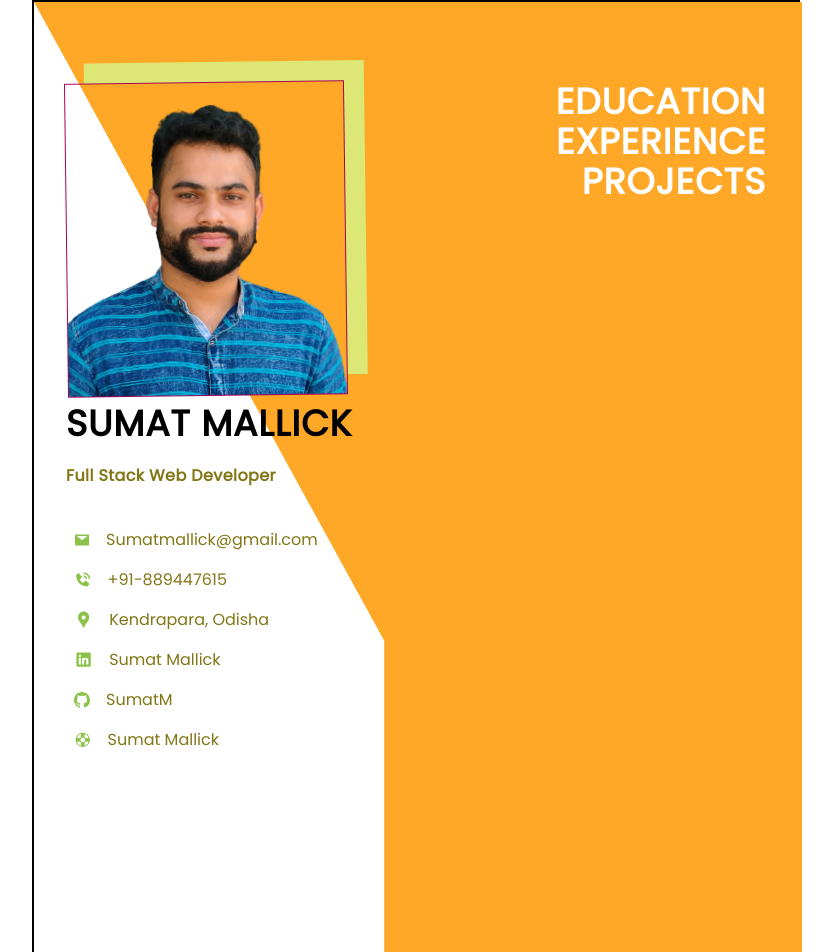
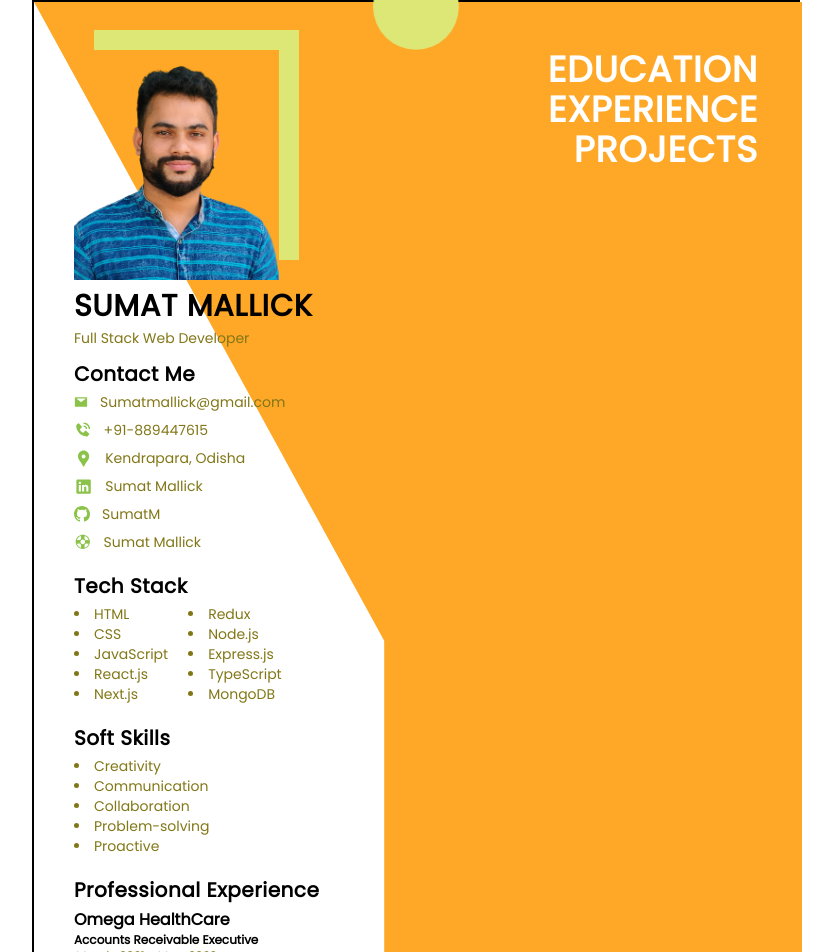
Before and after one commit to SumatM/web_resume, a Next.js app: page / in a window 1280 px wide. Shown: the top 952 px of the page, without its empty margins (224-1057 px from the left). Built offline with nearby package versions, Linux system fonts and the light colour scheme.

Commit message:
left side completed

```diff
--- a/src/app/homePage.js
+++ b/src/app/homePage.js
@@ -3,7 +3,7 @@ import Right from "./right";
 
 const HomePage = () => {
   return (
-    <div className="flex p-8 relative mt-[3rem] z-50">
+    <div className="flex pl-10 pr-10 pb-10 relative mt-[3rem] z-50">
       {/* left  */}
       <Left />
       {/* right  */}
--- a/src/app/left.js
+++ b/src/app/left.js
@@ -1,16 +1,15 @@
 import { AiFillMail } from "react-icons/ai";
-import {BiSolidPhoneCall} from "react-icons/bi"
-import {MdLocationPin} from 'react-icons/md'
-import {IoLogoLinkedin} from 'react-icons/io'
-import {BsGithub} from 'react-icons/bs'
-import {IoIosHelpBuoy} from 'react-icons/io'
-import styles from './left.module.css'
-
+import { BiSolidPhoneCall } from "react-icons/bi";
+import { MdLocationPin } from "react-icons/md";
+import { IoLogoLinkedin } from "react-icons/io";
+import { BsGithub } from "react-icons/bs";
+import { IoIosHelpBuoy } from "react-icons/io";
+import styles from "./left.module.css";
 
 let iconColor = "#8BC34A";
 let textColor = "#827717";
-const boxShadowColor = "#DCE775"
-const animationStyle = `yellow-animation`
+const boxShadowColor = "#DCE775";
+const animationStyle = `yellow-animation`;
 
 const Left = () => {
   return (
@@ -18,78 +17,155 @@ const Left = () => {
       <div className={styles[`${animationStyle}`]}></div>
       {/* dp  */}
       <div
-       className={styles.changeColor}
-        style={{ boxShadow: `20px -20px ${boxShadowColor}`, position: "relative" ,width:'80%'}}
+        className={styles.appear}
+        style={{
+          boxShadow: `20px -20px ${boxShadowColor}`,
+          position: "relative",
+          width: "60%",
+        }}
       >
-        <img
-          src="/dp.png"
-          alt="sumat"
-          className="object-contain"
-
-        />
+        <img src="/dp.png" alt="sumat" className="object-contain" />
       </div>
       {/* name & title  */}
       <div className="mt-2">
-        <h1 className="text-4xl font-bold tracking-wide">SUMAT MALLICK</h1>
+        <h1 className="text-3xl font-bold tracking-wide">SUMAT MALLICK</h1>
 
-        <h1 className={`text-md font-bold tracking-wide mt-5 `} style={{color:textColor}}>
+        <h1 className={`text-sm font-light mt-1 `} style={{ color: textColor }}>
           Full Stack Web Developer
         </h1>
       </div>
 
       {/* basic info  */}
       <div>
-      <div className="flex items-center mt-8">
-        <div className="p-2">
+        <div className="text-sm">
+          <h1 className="text-xl font-bold tracking-wide mt-3">Contact Me</h1>
+          <div className="mt-1">
+            {/* email  */}
+            <div className="flex items-center">
+              <div className="pr-3">
                 <AiFillMail style={{ color: iconColor }} />
               </div>
-        <div className="p-2" style={{color:textColor}}>
+              <div style={{ color: textColor }}>
                 <p>Sumatmallick@gmail.com</p>
               </div>
             </div>
             {/* mobile */}
-      <div className="flex items-center mt-0">
-        <div className="p-2">
-          <BiSolidPhoneCall size='1.1rem' style={{ color: iconColor }} />
+            <div className="flex items-center pt-2">
+              <div className="pr-3">
+                <BiSolidPhoneCall size="1.1rem" style={{ color: iconColor }} />
               </div>
-        <div className="p-2" style={{color:textColor}}>
+              <div style={{ color: textColor }}>
                 <p>+91-889447615</p>
               </div>
             </div>
             {/* address  */}
-      <div className="flex items-center mt-0">
-        <div className="p-2">
-          <MdLocationPin size='1.2rem' style={{ color: iconColor }} />
+            <div className="flex items-center pt-2">
+              <div className="pr-3">
+                <MdLocationPin size="1.2rem" style={{ color: iconColor }} />
               </div>
-        <div className="p-2" style={{color:textColor}}>
+              <div style={{ color: textColor }}>
                 <p>Kendrapara, Odisha</p>
               </div>
             </div>
             {/* linkedin */}
-        <div className="flex items-center mt-0">
-        <div className="p-2">
+            <div className="flex items-center pt-2">
+              <div className="pr-3">
                 <IoLogoLinkedin size="1.2rem" style={{ color: iconColor }} />
               </div>
-        <div className="p-2" style={{color:textColor}}>
+              <div style={{ color: textColor }}>
                 <p>Sumat Mallick</p>
               </div>
             </div>
             {/* github */}
-        <div className="flex items-center mt-0">
-        <div className="p-2">
+            <div className="flex items-center pt-2">
+              <div className="pr-3">
                 <BsGithub size="1rem" style={{ color: iconColor }} />
               </div>
-        <div className="p-2" style={{color:textColor}}>
+              <div style={{ color: textColor }}>
                 <p>SumatM</p>
               </div>
             </div>
             {/* portfolio */}
-        <div className="flex items-center mt-0">
-        <div className="p-2">
+            <div className="flex items-center pt-2">
+              <div className="pr-3">
                 <IoIosHelpBuoy size="1.1rem" style={{ color: iconColor }} />
               </div>
-        <div className="p-2" style={{color:textColor}}>
+              <div style={{ color: textColor }}>
                 <p>Sumat Mallick</p>
+              </div>
+            </div>
+          </div>
+        </div>
+      </div>
+      {/* technical skills  */}
+      <div className="text-sm">
+        <div>
+          <h1 className="text-xl font-bold tracking-wide mt-5">Tech Stack</h1>
+        </div>
+        <div className="flex mt-1" style={{ color: textColor }}>
+          <div>
+            <ul className="list-disc list-inside">
+              <li>HTML</li>
+              <li>CSS</li>
+              <li>JavaScript</li>
+              <li>React.js</li>
+              <li>Next.js</li>
+            </ul>
+          </div>
+          <div className="pl-5">
+            <ul className="list-disc list-inside">
+              <li>Redux</li>
+              <li>Node.js</li>
+              <li>Express.js</li>
+              <li>TypeScript</li>
+              <li>MongoDB</li>
+            </ul>
+          </div>
+        </div>
+      </div>
+      {/* soft skills  */}
+      <div className="text-sm">
+        <div>
+          <h1 className="text-xl font-bold tracking-wide mt-5 ">Soft Skills</h1>
+        </div>
+        <div className="mt-1">
+          <div style={{ color: textColor }}>
+            <ul className="list-disc list-inside">
+              <li>Creativity</li>
+              <li>Communication</li>
+              <li>Collaboration</li>
+              <li>Problem-solving</li>
+              <li>Proactive</li>
+            </ul>
+          </div>
+        </div>
+      </div>
+
+      {/* experience  */}
+      <div className="text-sm">
+        <div>
+          <h1 className="text-xl font-bold tracking-wide mt-5 ">
+            Professional Experience
+          </h1>
+        </div>
+        <div>
+          {/* company name  */}
+          <div className="mt-1">
+            <h1 className="text-base font-bold ">Omega HealthCare</h1>
+            <h1 className="text-xs font-bold ">
+              Accounts Receivable Executive
+            </h1>
+            <h2 className="text-xs italic" style={{ color: textColor }}>
+              March, 2021 - May, 2022
+            </h2>
+          </div>
+          {/* responsiblity  */}
+          <div className="mt-1">
+            <h1 className="text-base font-bold ">Responsibility</h1>
+            <ul className="list-disc list-inside" style={{ color: textColor }}>
+              <li>Managing customer invoices.</li>
+              <li>Ensuring timely and accurate payments.</li>
+            </ul>
           </div>
         </div>
       </div>
--- a/src/app/left.module.css
+++ b/src/app/left.module.css
@@ -32,34 +32,21 @@
     z-index: -1;
   }
 
-  @keyframes handWave {
+  @keyframes vanishAndReappear {
     0% {
-      transform: rotate(0deg);
-      border: 1px solid red
+      filter: blur(10px);
     }
-    25% {
-      transform: rotate(2deg);
-      border: 2px solid rgb(7, 11, 236)
+
+    50%{
+      filter: blur(5px);
     }
-    50% {
-      transform: rotate(0deg);
-      border: 1px solid red
-    }
-    75% {
-      transform: rotate(-2deg);
-      border: 2px solid rgb(7, 11, 236)
-    }
-    100% {
-      transform: rotate(0deg);
-      border: 1px solid red
+
+    100%{
+      filter: blur(0px);
     }
   }
 
 
-
-
-
-  .changeColor {
-    border: 1px solid red;
-    animation: handWave 3s linear infinite;
+  .appear{
+    animation: vanishAndReappear 1s ease;
   }
--- a/src/app/page.js
+++ b/src/app/page.js
@@ -4,7 +4,7 @@ const backgroundTheme = "#FFA726"
 
 export default function Home() {
   return (
-    <div className="w-[60vw] m-auto h-[200vh] border-2 border-black">
+    <div className="w-[60vw] m-auto  border-2 border-black">
       <div
         style={{
           clipPath:
```
Lines whose indentation alone changed are shown as unchanged.
